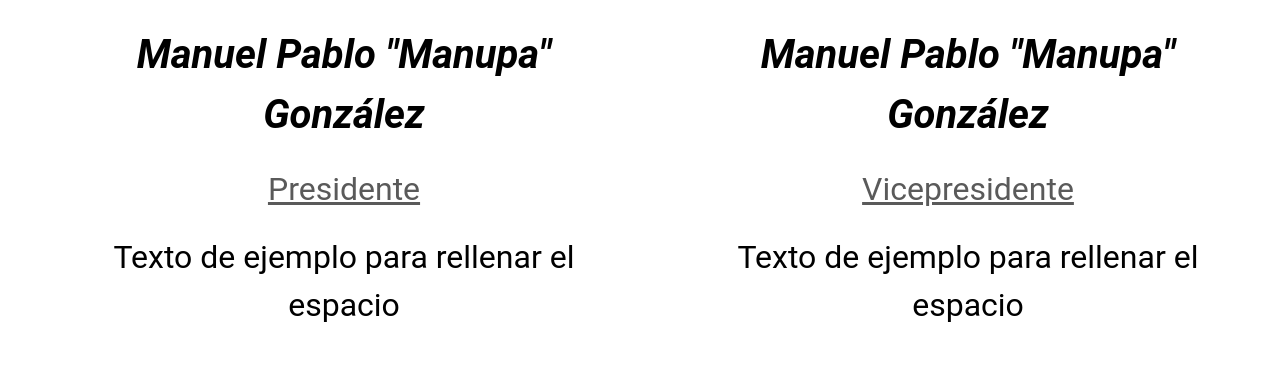
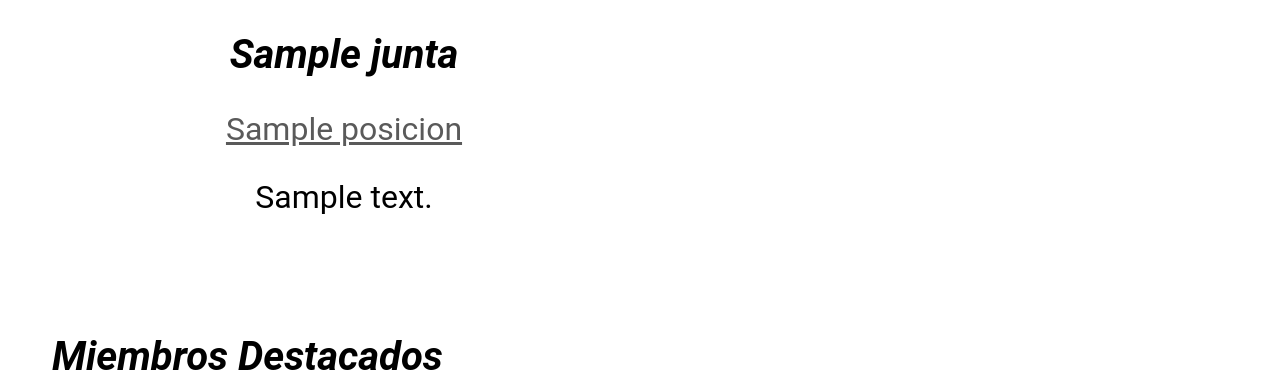
Before and after one commit to Videojuegos-UAM/Web, a Flask app: template app/templates/sobre-nosotros.html in a window 1280 px wide; the page is wider, and only the part inside the window is pictured. Shown: the part 1769-2157 px from the top of that part. Run offline with Flask 2, Linux system fonts and the light colour scheme; the template is opened without the code that fills it: most values are stand-ins (such as "Sample title", 1, 10 or a date in 2020); some libraries are stand-ins or nearby versions.

Commit message:
Por alguna razon no salgo en web XD

```diff
--- a/app/routes.py
+++ b/app/routes.py
@@ -27,8 +27,6 @@ def enrique():
 @app.route('/sobre-nosotros')
 def about():
     junta, destacados, fundadores, web = database.getAllMembers()
-    for j in junta:
-        print(j)
     return render_template('sobre-nosotros.html', junta=junta, destacados=destacados, fundadores=fundadores, web=web)
 
 @app.route('/projects')
--- a/app/static/css/base.css
+++ b/app/static/css/base.css
@@ -251,7 +251,7 @@ header {
   display: flex;
   flex-wrap: wrap;
   justify-content: flex-start;
-  align-items: center;
+  align-items: self-start;
   flex-direction: row;
   overflow: visible;
   margin: 0;
--- a/app/templates/sobre-nosotros.html
+++ b/app/templates/sobre-nosotros.html
@@ -24,30 +24,14 @@
     <div class="container">
         <h2>Junta Directiva</h2>
         <div class="row">
+                {% for j in junta %}
                 <div class="card">
-                    <img src="{{ url_for('static', filename='img/personas/Manupa.jpg') }}" alt="Manupa" class="circular-img">
-                        <h2 class="card-text">Manuel Pablo "Manupa" González</h2>
-                        <h3 class="card-text">Presidente</h3>
-                        <p  class="card-text">Texto de ejemplo para rellenar el espacio</p>
+                    <img src="{{ url_for('static', filename='img/personas/' + j.url) }}" alt="Manupa" class="normal-img">
+                        <h2 class="card-text">{{j.nombre}}</h2>
+                        <h3 class="card-text">{{j.datos.posicion}}</h3>
+                        <p  class="card-text">{{j.datos.descripcion}}</p>
                 </div>
-                <div class="card">
-                    <img src="{{ url_for('static', filename='img/personas/Manupa.png') }}" alt="Manupa" class="normal-img">
-                        <h2 class="card-text">Manuel Pablo "Manupa" González</h2>
-                        <h3 class="card-text">Vicepresidente</h3>
-                        <p  class="card-text">Texto de ejemplo para rellenar el espacio</p>
-                </div>
-                <div class="card">
-                    <img src="{{ url_for('static', filename='img/personas/Manupa.png') }}" alt="Manupa" class="normal-img">
-                        <h2 class="card-text">Manuel Pablo "Manupa" González</h2>
-                        <h3 class="card-text">Secretario</h3>
-                        <p  class="card-text">Texto de ejemplo para rellenar el espacio</p>
-                </div>
-                <div class="card">
-                    <img src="{{ url_for('static', filename='img/personas/Manupa.png') }}" alt="Manupa" class="normal-img">
-                        <h2 class="card-text">Manuel Pablo "Manupa" González</h2>
-                        <h3 class="card-text">Tesorero</h3>
-                        <p  class="card-text">Texto de ejemplo para rellenar el espacio</p>
-                </div>
+                {% endfor %}
         </div>
     </div>
 
@@ -56,90 +40,42 @@
     <div class="container">
         <h2>Miembros Destacados</h2>
         <div class="row">
+                {% for m in destacados %}
                 <div class="card">
-                    <img src="{{ url_for('static', filename='img/personas/Manupa.png') }}" alt="Manupa" class="normal-img">
-                        <h2 class="card-text">Manuel Pablo "Manupa" González</h2>
-                        <h3 class="card-text">Presidente</h3>
-                        <p  class="card-text">Texto de ejemplo para rellenar el espacio</p>
+                    <img src="{{ url_for('static', filename='img/personas/' + m.url) }}" alt="Manupa" class="normal-img">
+                        <h2 class="card-text">{{m.nombre}}</h2>
+                        <h3 class="card-text">{{m.datos.posicion}}</h3>
+                        <p  class="card-text">{{m.datos.descripcion}}</p>
                 </div>
-                <div class="card">
-                    <img src="{{ url_for('static', filename='img/personas/Manupa.png') }}" alt="Manupa" class="normal-img">
-                        <h2 class="card-text">Manuel Pablo "Manupa" González</h2>
-                        <h3 class="card-text">Vicepresidente</h3>
-                        <p  class="card-text">Texto de ejemplo para rellenar el espacio</p>
-                </div>
-                <div class="card">
-                    <img src="{{ url_for('static', filename='img/personas/Manupa.png') }}" alt="Manupa" class="normal-img">
-                        <h2 class="card-text">Manuel Pablo "Manupa" González</h2>
-                        <h3 class="card-text">Secretario</h3>
-                        <p  class="card-text">Texto de ejemplo para rellenar el espacio</p>
-                </div>
-                <div class="card">
-                    <img src="{{ url_for('static', filename='img/personas/Manupa.png') }}" alt="Manupa" class="normal-img">
-                        <h2 class="card-text">Manuel Pablo "Manupa" González</h2>
-                        <h3 class="card-text">Tesorero</h3>
-                        <p  class="card-text">Texto de ejemplo para rellenar el espacio</p>
-                </div>
+                {% endfor %}
         </div>
     </div>
 
     <div class="container">
         <h2>Fundadores</h2>
         <div class="row">
+                {% for f in fundadores %}
                 <div class="card">
-                    <img src="{{ url_for('static', filename='img/personas/Manupa.png') }}" alt="Manupa" class="normal-img">
-                        <h2 class="card-text">Manuel Pablo "Manupa" González</h2>
-                        <h3 class="card-text">Presidente</h3>
-                        <p  class="card-text">Texto de ejemplo para rellenar el espacio</p>
+                    <img src="{{ url_for('static', filename='img/personas/' + f.url) }}" alt="Manupa" class="normal-img">
+                        <h2 class="card-text">{{f.nombre}}</h2>
+                        <h3 class="card-text">{{f.datos.posicion}}</h3>
+                        <p  class="card-text">{{f.datos.descripcion}}</p>
                 </div>
-                <div class="card">
-                    <img src="{{ url_for('static', filename='img/personas/Manupa.png') }}" alt="Manupa" class="normal-img">
-                        <h2 class="card-text">Manuel Pablo "Manupa" González</h2>
-                        <h3 class="card-text">Vicepresidente</h3>
-                        <p  class="card-text">Texto de ejemplo para rellenar el espacio</p>
-                </div>
-                <div class="card">
-                    <img src="{{ url_for('static', filename='img/personas/Manupa.png') }}" alt="Manupa" class="normal-img">
-                        <h2 class="card-text">Manuel Pablo "Manupa" González</h2>
-                        <h3 class="card-text">Secretario</h3>
-                        <p  class="card-text">Texto de ejemplo para rellenar el espacio</p>
-                </div>
-                <div class="card">
-                    <img src="{{ url_for('static', filename='img/personas/Manupa.png') }}" alt="Manupa" class="normal-img">
-                        <h2 class="card-text">Manuel Pablo "Manupa" González</h2>
-                        <h3 class="card-text">Tesorero</h3>
-                        <p  class="card-text">Texto de ejemplo para rellenar el espacio</p>
-                </div>
+                {% endfor %}
         </div>
     </div>
 
     <div class="container">
         <h2>Pagina Creada por</h2>
         <div class="row">
+                {% for p in web %}
                 <div class="card">
-                    <img src="{{ url_for('static', filename='img/personas/Manupa.png') }}" alt="Manupa" class="normal-img">
-                        <h2 class="card-text">Manuel Pablo "Manupa" González</h2>
-                        <h3 class="card-text">Presidente</h3>
-                        <p  class="card-text">Texto de ejemplo para rellenar el espacio</p>
+                    <img src="{{ url_for('static', filename='img/personas/' + p.url) }}" alt="Manupa" class="normal-img">
+                        <h2 class="card-text">{{p.nombre}}</h2>
+                        <h3 class="card-text">{{p.datos.posicion}}</h3>
+                        <p  class="card-text">{{p.datos.descripcion}}</p>
                 </div>
-                <div class="card">
-                    <img src="{{ url_for('static', filename='img/personas/Manupa.png') }}" alt="Manupa" class="normal-img">
-                        <h2 class="card-text">Manuel Pablo "Manupa" González</h2>
-                        <h3 class="card-text">Vicepresidente</h3>
-                        <p  class="card-text">Texto de ejemplo para rellenar el espacio</p>
-                </div>
-                <div class="card">
-                    <img src="{{ url_for('static', filename='img/personas/Manupa.png') }}" alt="Manupa" class="normal-img">
-                        <h2 class="card-text">Manuel Pablo "Manupa" González</h2>
-                        <h3 class="card-text">Secretario</h3>
-                        <p  class="card-text">Texto de ejemplo para rellenar el espacio</p>
-                </div>
-                <div class="card">
-                    <img src="{{ url_for('static', filename='img/personas/Manupa.png') }}" alt="Manupa" class="normal-img">
-                        <h2 class="card-text">Manuel Pablo "Manupa" González</h2>
-                        <h3 class="card-text">Tesorero</h3>
-                        <p  class="card-text">Texto de ejemplo para rellenar el espacio</p>
-                </div>
+                {% endfor %}
         </div>
 
     </div>
```
Also changed, not shown: app/static/img/personas/Alejandro.jpg (renamed from app/static/img/personas/Alejandro.jpeg), app/static/img/personas/Arturo.jpg (renamed from app/static/img/personas/Arturo.jpeg), app/static/img/personas/Charifa.jpg (renamed from app/static/img/personas/sharifa.jpg), app/static/img/personas/Dani.jpg (renamed from app/static/img/personas/Dani.png), app/static/img/personas/Enrique.jpg (renamed from app/static/img/personas/Enrique.jpeg).
